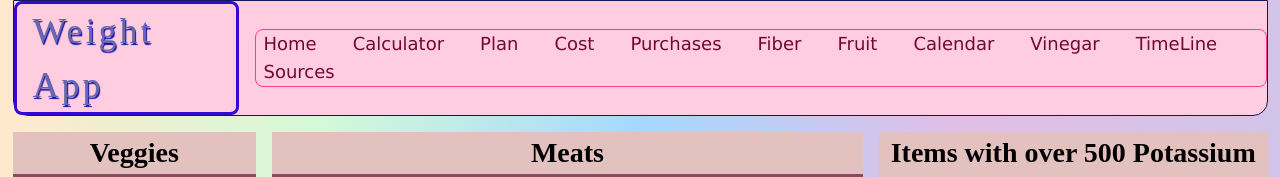
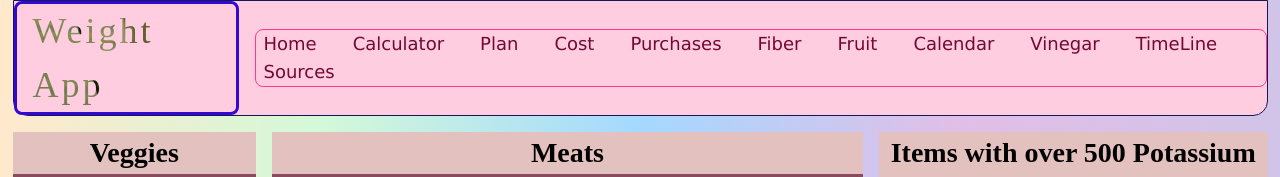
Before and after one commit to Shivabeach/weight, a CodeIgniter app: page /weight/ in a window 1280 px wide. Shown: the top 177 px of the page. Run offline with CodeIgniter, Linux system fonts and the light colour scheme; some libraries are stand-ins or nearby versions; some web fonts are replaced.

Commit message:
Playing with background clip

```diff
--- a/assets/css/main.css
+++ b/assets/css/main.css
@@ -418,8 +418,9 @@ header a:link {
 
 .title {
   font-size: 2.25rem;
-  color: rgb(104, 104, 172);
-  text-shadow: 1px 2px 1px #140FA9;
+  color: transparent;
+  background-image: url(../images/pepperssmall2.jpg);
+  background-clip: text;
   border: 3px solid #3209d0;
   padding: 0 1rem;
   font-family: super;
--- a/assets/sass/basics/_common.sass
+++ b/assets/sass/basics/_common.sass
@@ -47,8 +47,10 @@
 
 .title
   font-size: 2.25rem
-  color: $very-peri
-  text-shadow: 1px 2px 1px $gen26
+  color: transparent
+  background-image: url(../images/pepperssmall2.jpg)
+  background-clip: text
+  //text-shadow: 1px 2px 1px $gen26
   border: 3px solid $gen21
   padding: 0 1rem
   font-family: super
```
Also changed, not shown: assets/css/main.min.css, assets/images/Pepperssmall2.jpg (renamed from assets/images/Peppers small2.jpg), 2 other files.
